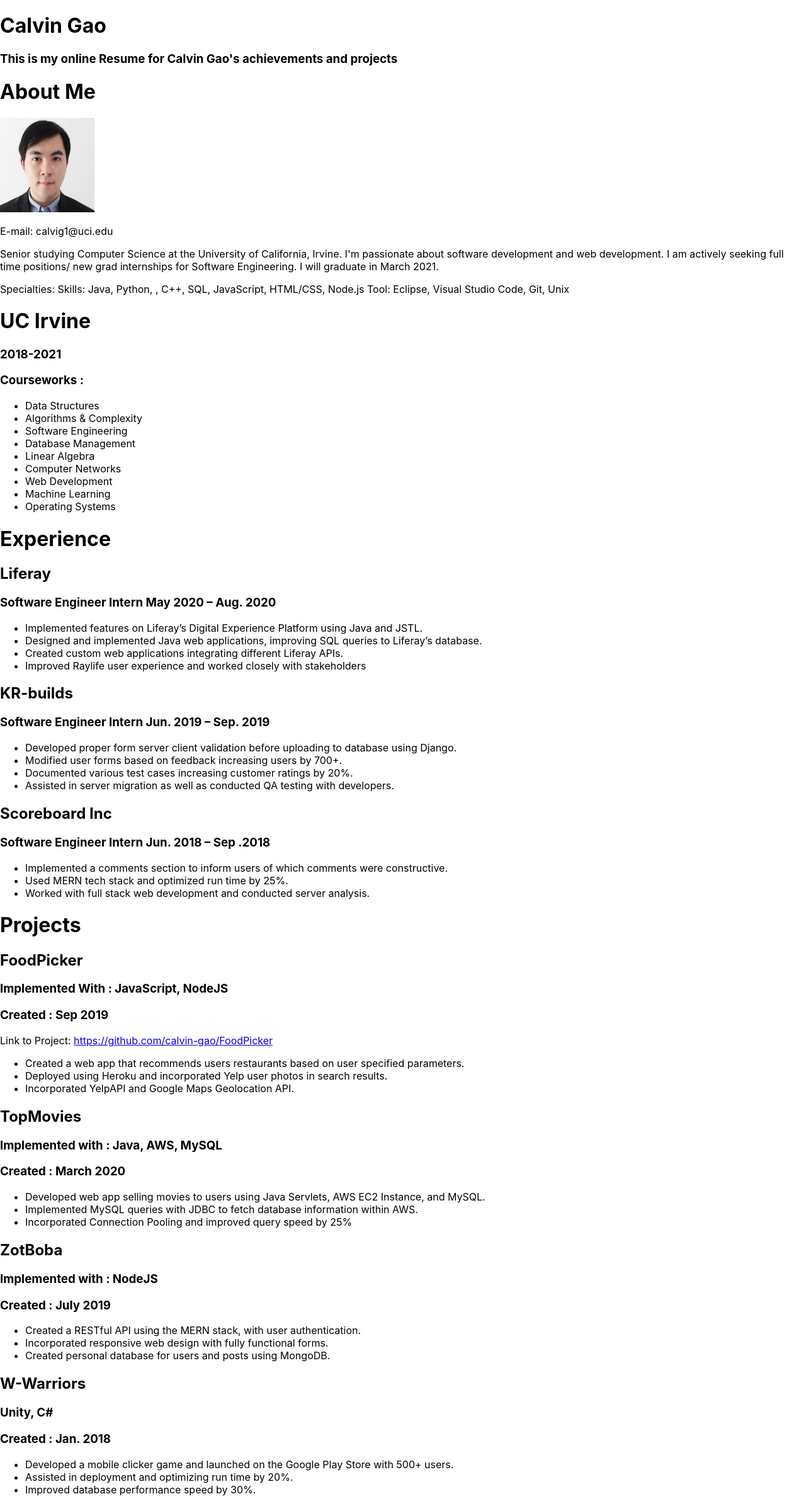
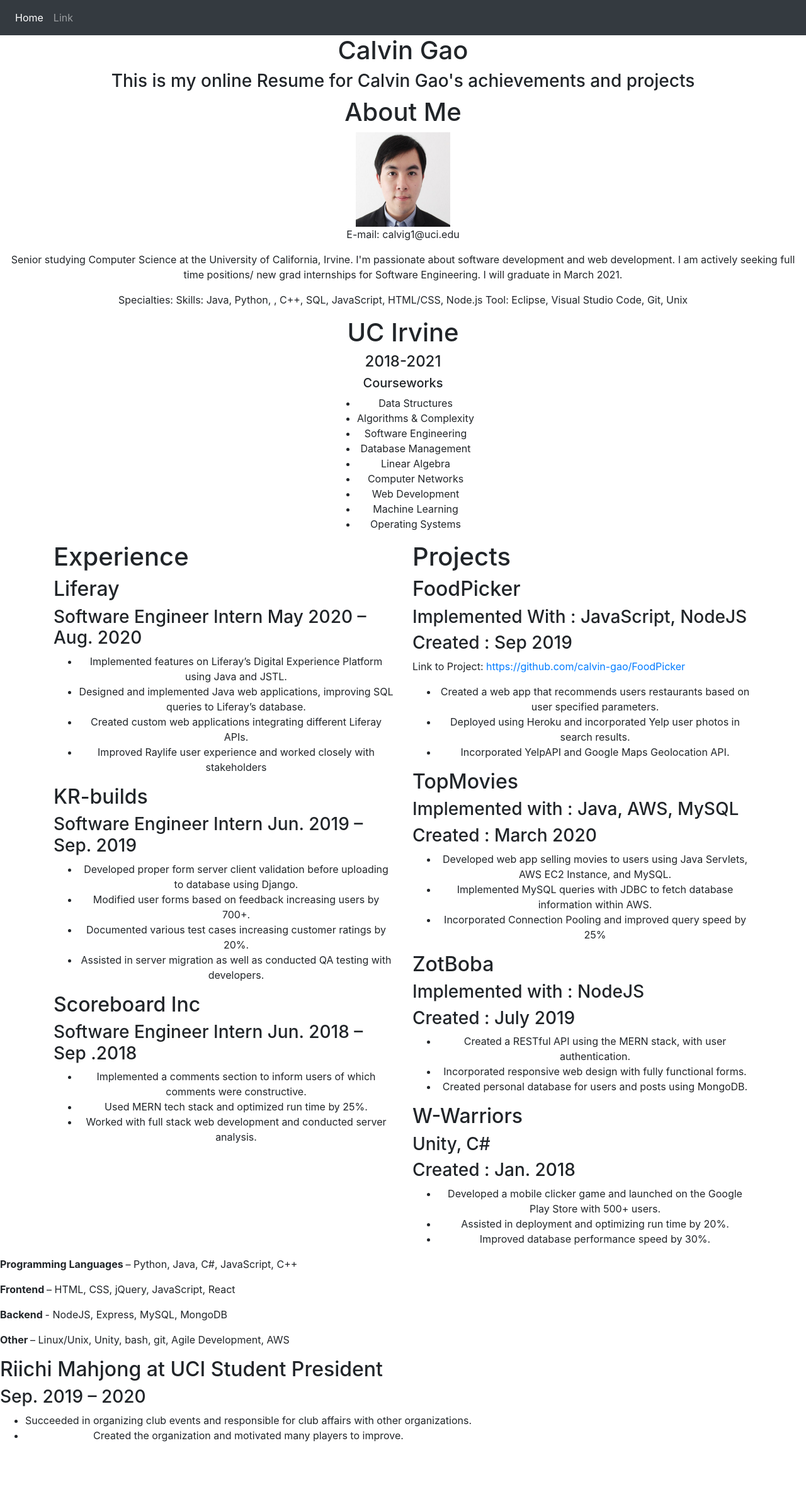
Before and after one commit to calvin-gao/myPortfolio, a React (Create React App) app: page / in a window 1280 px wide. Shown: the whole page at 63% size. After the commit the page ends 2307 px from the top, so only its background shows below. Built offline with nearby package versions, Linux system fonts and the light colour scheme.

Commit message:
Bootstrap Styling

```diff
--- a/package.json
+++ b/package.json
@@ -6,7 +6,11 @@
     "@testing-library/jest-dom": "^5.11.6",
     "@testing-library/react": "^11.2.2",
     "@testing-library/user-event": "^12.2.2",
+    "bootstrap": "^4.5.3",
+    "jquery": "^3.5.1",
+    "popper.js": "^1.16.1",
     "react": "^17.0.1",
+    "react-bootstrap": "^1.4.0",
     "react-dom": "^17.0.1",
     "react-scripts": "4.0.1",
     "web-vitals": "^0.2.4"
--- a/src/App.css
+++ b/src/App.css
@@ -1,38 +1,15 @@
-.App {
+.intro {
   text-align: center;
 }
 
-.App-logo {
-  height: 40vmin;
-  pointer-events: none;
+.list {
+  display: flex;
+  justify-content: center;
 }
 
-@media (prefers-reduced-motion: no-preference) {
-  .App-logo {
-    animation: App-logo-spin infinite 20s linear;
-  }
+ul {
+  text-align: center;
+  padding: auto;
+  justify-content: center;
+  display: inline-block;
 }
-
-.App-header {
-  background-color: #282c34;
-  min-height: 100vh;
-  display: flex;
-  flex-direction: column;
-  align-items: center;
-  justify-content: center;
-  font-size: calc(10px + 2vmin);
-  color: white;
-}
-
-.App-link {
-  color: #61dafb;
-}
-
-@keyframes App-logo-spin {
-  from {
-    transform: rotate(0deg);
-  }
-  to {
-    transform: rotate(360deg);
-  }
-}
--- a/src/App.js
+++ b/src/App.js
@@ -5,16 +5,32 @@ import Intro from './components/introComponent';
 import Education from './components/Education';
 import Experience from './components/Experience';
 import Project from './components/Projects';
+import Skill from './components/Skills';
+import Extra from './components/Extra';
+
+
 
 function App() {
   return (
-    <div>
+    <div class="App">
       <Intro />
       <AboutMe/>
       <Education/>
-      <Experience/>
-      <Project/>
+
+      <div class="container">
+        <div class="row">
+          <div class="col">
+            <Experience/>
+          </div>
+          <div class="col">
+            <Project/>
+          </div>
+        </div>
+      </div>
+      <Skill/>
+      <Extra/>
     </div>
+
 
     // <div className="App">
     //   <header className="App-header">
--- a/src/components/AboutMe.jsx
+++ b/src/components/AboutMe.jsx
@@ -2,7 +2,7 @@ import React from 'react';
 import calvinPic from '../img/calvin.jpg';
 
 const AboutMe = () =>(
-    <div>
+    <div class="intro">
         <h1>About Me</h1>
         <img src = {calvinPic} alt="Profile" width="150" height= "150"></img>
         <p>E-mail: calvig1@uci.edu</p>
--- a/src/components/Education.jsx
+++ b/src/components/Education.jsx
@@ -4,16 +4,18 @@ const list_of_class = ["Data Structures", "Algorithms & Complexity", "Software E
     "Database Management", "Linear Algebra", "Computer Networks", "Web Development", "Machine Learning", "Operating Systems"];
 
 const Education = () =>{
-    return ( <div>
+    return (
+    <div class="intro">
             <h1> UC Irvine </h1>
-            <h3> 2018-2021 </h3>
-            <h3> Courseworks :</h3>
+            <h4> 2018-2021 </h4>
+            <h5> Courseworks</h5>
             <ul>
                 {list_of_class.map((classes) => (
                     <li> {classes} </li>
                 ))}
             </ul>
-    </div>);
+    </div>
+    );
 }
 
 export default Education;
--- /dev/null
+++ b/src/components/Extra.jsx
@@ -0,0 +1,16 @@
+import React from 'react';
+
+const Extra = () => {
+    return (
+    <div>
+        <h2>Riichi Mahjong at UCI  Student President </h2>
+        <h3>Sep. 2019 – 2020 </h3>
+        <ul>
+            <li>Succeeded in organizing club events and responsible for club affairs with other organizations.</li>
+            <li>Created the organization and motivated many players to improve.</li>
+        </ul>
+    </div>
+    );
+}
+
+export default Extra;
--- /dev/null
+++ b/src/components/Skills.jsx
@@ -0,0 +1,14 @@
+import React from 'react';
+
+const Skill = () => {
+    return (
+        <div>
+            <p><b> Programming Languages </b> – Python, Java, C#, JavaScript, C++</p>
+            <p><b> Frontend </b> – HTML, CSS, jQuery, JavaScript, React</p>
+            <p><b> Backend </b> - NodeJS, Express, MySQL, MongoDB</p>
+            <p><b> Other </b> – Linux/Unix, Unity, bash, git, Agile Development, AWS </p>
+        </div>
+    );
+}
+
+export default Skill;
--- a/src/components/introComponent.jsx
+++ b/src/components/introComponent.jsx
@@ -1,7 +1,20 @@
+import { Button } from 'bootstrap';
 import React from 'react';
 
 const Intro = () =>{
-    return ( <div>
+    return ( <div class="intro">
+                <nav class="navbar navbar-expand-lg navbar-dark bg-dark">
+                <div class="collapse navbar-collapse" id="navbarSupportedContent">
+                    <ul class="navbar-nav mr-auto">
+                    <li class="nav-item active">
+                        <a class="nav-link" href="#">Home <span class="sr-only">(current)</span></a>
+                    </li>
+                    <li class="nav-item">
+                        <a class="nav-link" href="#">Link</a>
+                    </li>
+                    </ul>
+                </div>
+                </nav>
             <h1> Calvin Gao  </h1>
             <h3> This is my online Resume for Calvin Gao's achievements and projects </h3>
     </div>);
--- a/src/index.js
+++ b/src/index.js
@@ -4,6 +4,7 @@ import './index.css';
 import App from './App';
 import reportWebVitals from './reportWebVitals';
 
+import 'bootstrap/dist/css/bootstrap.min.css';
 
 ReactDOM.render(
   <React.StrictMode>
```
Also changed, not shown: 2 other files (tests, documents, lock files or other folders).
